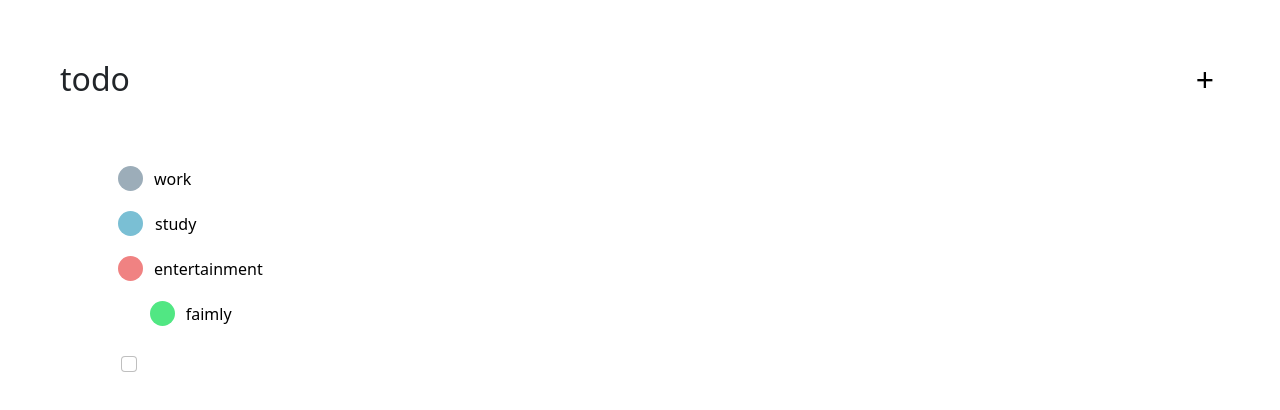
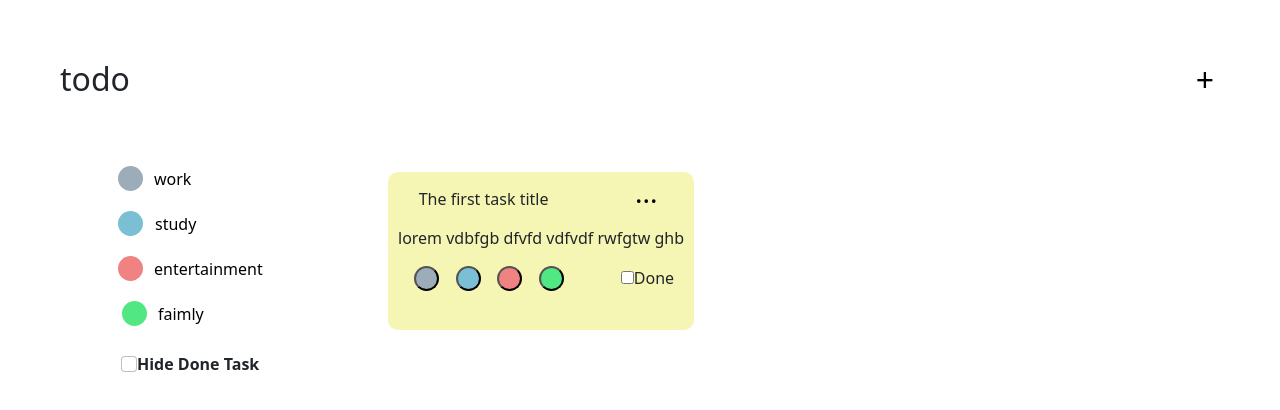
Before and after one commit to Parmanand1999/exprtodo1, a React (Create React App) app: page / in a window 1280 px wide. Shown: the top 410 px of the page. Built offline with nearby package versions, Linux system fonts and the light colour scheme.

Commit message:
working_on_usereducer

```diff
--- a/src/App.js
+++ b/src/App.js
@@ -5,11 +5,16 @@ import Homepage from './Componant/Homepage';
 import './Componant/Homepage.css'
 import './Componant/TagepageForm.css';
 
+
 export const TodoInput = createContext();
 
 const initialstate = {
   inputOpen: false,
-  donetask: true,
+  taskdone: false,
+  titedescription :{
+    title: "",
+    description:""
+  }
 }
 
 const reducer = (state, action) => {
@@ -25,12 +30,16 @@ const reducer = (state, action) => {
         ...state,
         inputOpen: false
       }
-    case "donetask": {
+    case "taskdone":
       return {
         ...state,
-        // taskdone: true
+        taskdone:!state.taskdone
+
       }
-    }
+    case " titedescription":
+      return {
+        ...state,
+      }
     default: {
       return state;
     }
@@ -44,6 +53,7 @@ function App() {
     <div>
       <TodoInput.Provider value={{ ...state, dispatch: dispatch }}>
         <Homepage />
+
       </TodoInput.Provider>
 
     </div>
--- a/src/Componant/Homepage.css
+++ b/src/Componant/Homepage.css
@@ -81,19 +81,15 @@ padding: 60px;
 }
 .maindivtag{
     display: flex;
-    width: 60%;
+    /* margin-top: -25%; */
+    /* margin-left: 28%; */
 }
 .titledesdiv{
-     /* box-shadow: rgb(224, 224, 172); */
     border-radius: 10px;
     margin-right: 10px;
-    height: 27%;
-    width: 28%;
-    position: absolute;
-
-    margin-top: 5%;
-    margin-left: -6%;
-    z-index: -1;
+   padding: 10px;
+   height: 50%;
+   margin-top: 20%;
     background-color: rgb(245, 245, 180);
 }
 .editdeletbtn{
@@ -167,10 +163,10 @@ padding: 60px;
     display: flex;
     justify-content: space-between;
 }
-  @media screen and (max-width: 1118px) {
+  /* @media screen and (max-width: 1118px) {
     .titledesdiv{
         border: 1px solid gray;
         background-color: rgb(245, 245, 180);
         height: 30%;
     }
-  }
+  } */
--- a/src/Componant/Homepage.js
+++ b/src/Componant/Homepage.js
@@ -2,21 +2,14 @@ import React, { useContext } from 'react';
 import { TodoInput } from '../App';
 import Sidebar from './Sidebar'
 import TagepageForm from './TagepageForm'
+import TodoBody from './TodoBody';
 // import TodoBody from './TodoBody'
 
 
 
 function Homepage() {
     const appContext = useContext(TodoInput);
-    // const [done, setdone] = useState(true)
-    // // const [popup, setPopup] = useState(false)
 
-    // function donehandler() {
-    //     // setdone((pre => !pre))
-    // }
-    // function pophandler() {
-    //     // setPopup((pre => !pre))
-    // }
 
     return (
         <>
@@ -34,7 +27,8 @@ function Homepage() {
                         <Sidebar
                             // done1={done} donehandler={donehandler}
                         />
-                            {/* <TodoBody /> */}
+                        {/* <TodoBody /> */}
+                        <TodoBody/>
                         </div>
                     </div>
                 </div>
--- a/src/Componant/Sidebar.js
+++ b/src/Componant/Sidebar.js
@@ -1,7 +1,9 @@
 import React, { useContext } from 'react'
+import { TodoInput } from '../App'
 
-function Sidebar({ done1, donehandler }) {
-    // const donetask=useContext(TodoInput)
+function Sidebar() {
+    const donetask1 = useContext(TodoInput)
+
     return (
         <div className='sidebtn d-flex flex-column m-5 '>
             <button className='work'><span className='workspan'>work</span></button>
@@ -10,8 +12,8 @@ function Sidebar({ done1, donehandler }) {
             <button className='faimly'><span className='faimlyspan'>faimly</span></button>
 
             <div className='donetaskside mt-3'>
-                <input className="form-check-input" onClick={donehandler} type="checkbox" />
-                {/* {donetask.taskdone ? <b>Hide Done Task</b> : <label>Hide Done Task</label>} */}
+                <input className="form-check-input" onClick={() => donetask1.dispatch({ type: "taskdone" })} type="checkbox" />
+                {donetask1.taskdone ? <label>Hide Done Task</label> : <b>Hide Done Task</b>}
             </div>
         </div>
     )
--- a/src/Componant/TagepageForm.css
+++ b/src/Componant/TagepageForm.css
@@ -11,7 +11,7 @@
 
 .maindivtf{
     margin: 5% 20%;
-    height: 70vh;
+    height: 76vh;
     width: 60vw;
     border-radius: 5px;
     box-shadow: 0px 0px 6px #888888;
@@ -61,7 +61,7 @@
   width: 25px;
   background-color: rgb(81, 231, 131);
   border-radius: 50%;
-  margin-left: 18%;
+  margin-left: 6%;
   display: inline-block;
 }
 .workspan{
--- a/src/Componant/TagepageForm.js
+++ b/src/Componant/TagepageForm.js
@@ -1,9 +1,6 @@
-import React, { createContext, useContext, useState } from 'react'
+import React, { useContext, useState } from 'react'
 import { TodoInput } from '../App';
-export const tagpage = createContext();
-
-
-function TagepageForm({ popup1, chield }) {
+function TagepageForm({ popup1 }) {
     const appContext = useContext(TodoInput)
     const [data, setData] = useState({
         title: "",
@@ -16,14 +13,8 @@ function TagepageForm({ popup1, chield }) {
         popup1(false)
         return stdata;
     }
-    // console.log(storedata)
-    // function canhandler() {
-    //     popup1(false)
-    // }
+
     return (
-
-        <tagpage.Provider value={storedata}>
-            {chield}
             <div className='transparent'>
                 <div className='maindivtf'>
                     <div className='maindiv2'>
@@ -75,8 +66,6 @@ function TagepageForm({ popup1, chield }) {
                     </div>
                 </div>
             </div>
-        </tagpage.Provider>
-
     )
 }
 
--- a/src/Componant/TodoBody.js
+++ b/src/Componant/TodoBody.js
@@ -1,16 +1,14 @@
 import React, { useContext } from 'react'
-import { tagpage } from './TagepageForm'
+import { TodoInput } from '../App'
 
 function TodoBody() {
-    const name = useContext(tagpage)
-    console.log(name)
+    const todoBody = useContext(TodoInput)
 
-    // console.log(tagpage)
     return (
         <>
             < div className=' maindivtag d-flex ' >
                 {/* {stdata.map((item, index) => { */}
-                <div className='titledesdiv mb-3'
+                <div className='titledesdiv '
                 // key={index}
                 >
                     <div className='tagbtn1 d-flex m-2 justify-content-around'>
```
